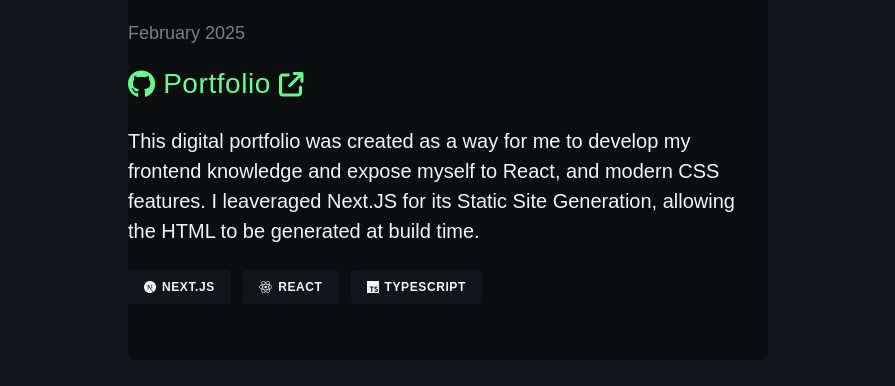
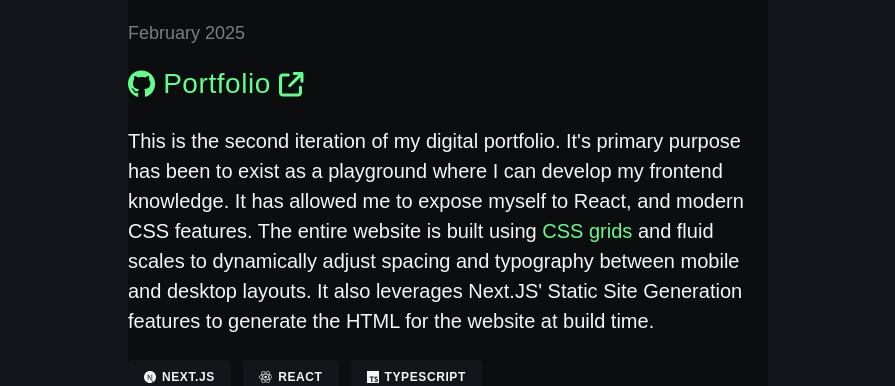
Before and after one commit to pumbas600/E-Portfolio, a Next.js app: page /projects in a window 1280 px wide. Shown: the part 960-1346 px from the top of the page, without its empty margins (192-1087 px from the left). Built offline with nearby package versions, Linux system fonts and the light colour scheme; no server answers; a web font is replaced by a local one.

Commit message:
chore: :bricks: adjust wording of portfolio card

```diff
--- a/src/components/Card/PortfolioCard.tsx
+++ b/src/components/Card/PortfolioCard.tsx
@@ -1,6 +1,7 @@
 'use client';
 
 import { Badges } from '../Badges';
+import LinkBase from '../Links/LinkBase';
 import ProjectCard from './ProjectCard';
 
 export default function PortfolioCard() {
@@ -8,11 +9,14 @@ export default function PortfolioCard() {
     <ProjectCard
       name="Portfolio"
       description={
-        <>
-          This digital portfolio was created as a way for me to develop my frontend knowledge and expose myself to
-          React, and modern CSS features. I leaveraged Next.JS for its Static Site Generation, allowing the HTML to be
-          generated at build time.
-        </>
+        <p>
+          This is the second iteration of my digital portfolio. It's primary purpose has been to exist as a playground
+          where I can develop my frontend knowledge. It has allowed me to expose myself to React, and modern CSS
+          features. The entire website is built using{' '}
+          <LinkBase href="https://developer.mozilla.org/en-US/docs/Web/CSS/CSS_grid_layout">CSS grids</LinkBase> and
+          fluid scales to dynamically adjust spacing and typography between mobile and desktop layouts. It also
+          leverages Next.JS' Static Site Generation features to generate the HTML for the website at build time.
+        </p>
       }
       date="February 2025"
       githubUrl="https://github.com/pumbas600/E-Portfolio"
```
